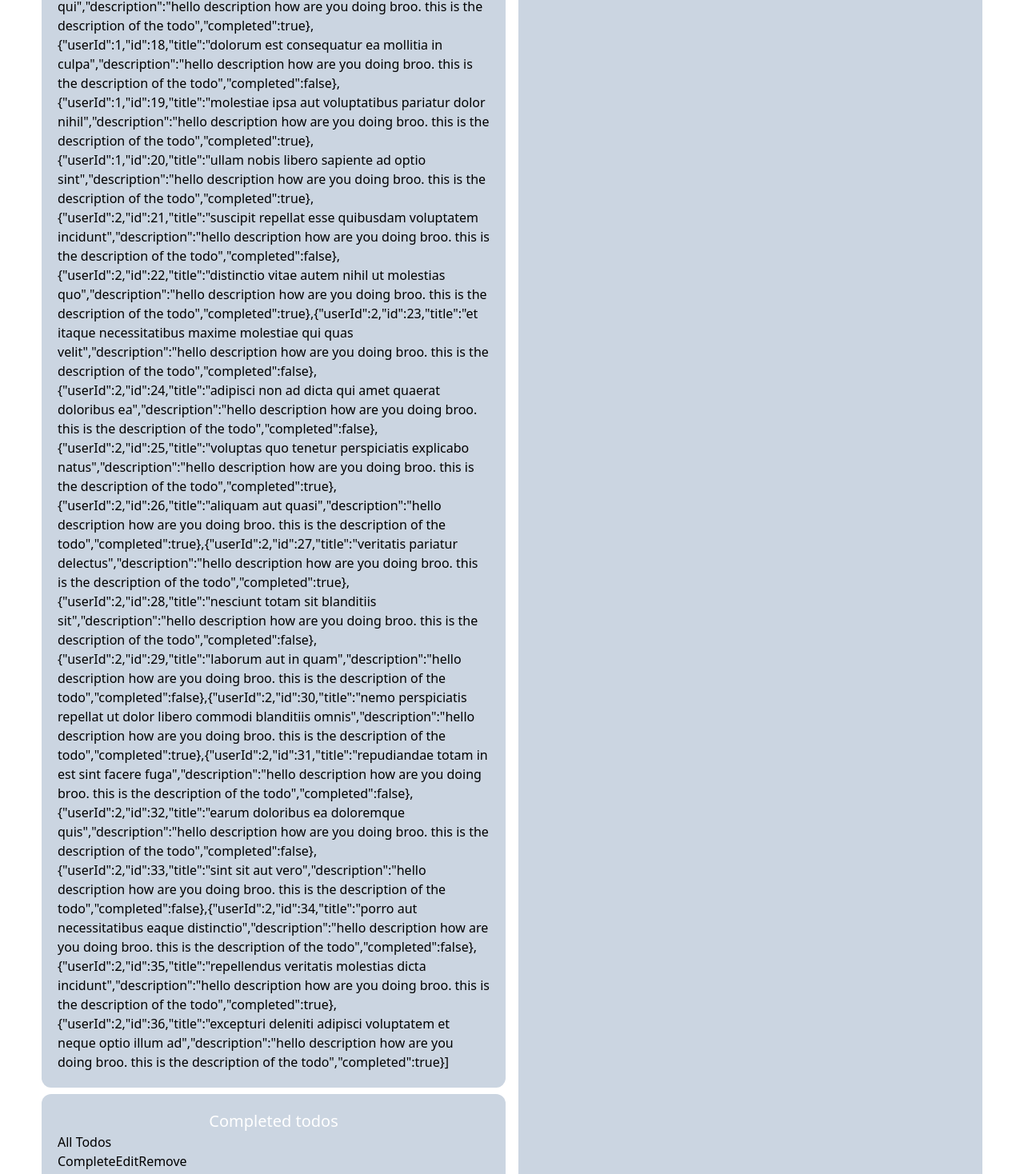
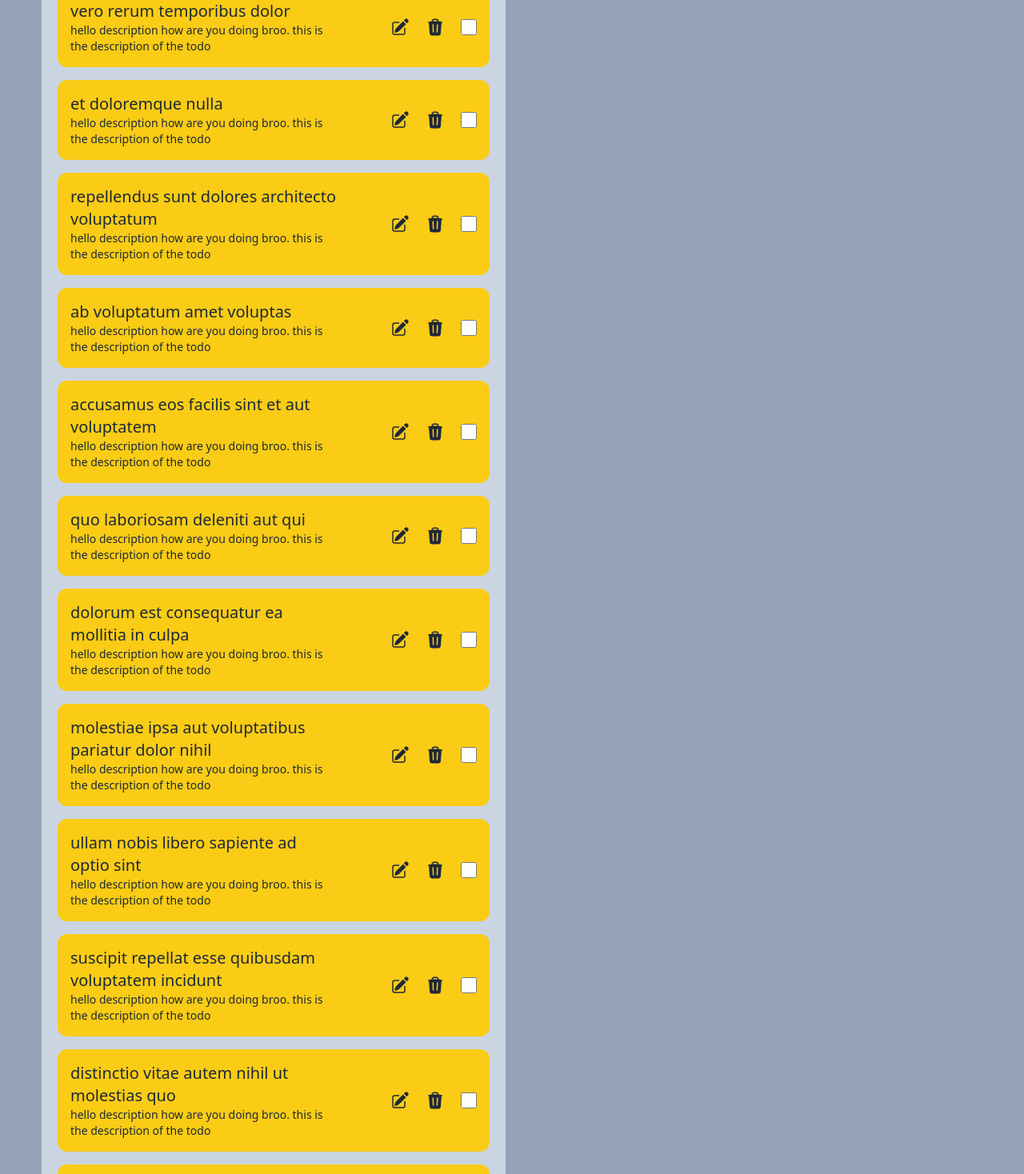
Before and after one commit to dembasow98/Todoro, a React (Create React App) app in the folder frontend/: page / in a window 1280 px wide. Shown: the part 936-2404 px from the top of the page at 80% size. Built offline with nearby package versions, Linux system fonts and the light colour scheme; data requests are answered from the project's data file.

Commit message:
Done designing and fetching the todos data from the json file.

```diff
--- a/frontend/package.json
+++ b/frontend/package.json
@@ -3,6 +3,9 @@
   "version": "0.1.0",
   "private": true,
   "dependencies": {
+    "@fortawesome/fontawesome-svg-core": "^6.2.0",
+    "@fortawesome/free-solid-svg-icons": "^6.2.0",
+    "@fortawesome/react-fontawesome": "^0.2.0",
     "@testing-library/jest-dom": "^5.16.5",
     "@testing-library/react": "^13.4.0",
     "@testing-library/user-event": "^13.5.0",
--- a/frontend/src/App.js
+++ b/frontend/src/App.js
@@ -2,7 +2,7 @@ import TodosList from './components/TodosList.jsx';
 
 function App() {
   return (
-    <div className="flex w-full px-8 flex-col h-screen place-content-center items-center bg-slate-400 dark:bg-black dark:text-white">
+    <div className="flex w-full px-8 flex-col min-h-screen h-cover place-content-center items-center bg-slate-400 dark:bg-black dark:text-white">
       <div className=' w-full py-4 rounded-xl place-content-center items-center bg-slate-300 dark:bg-slate-900'>
         <h1 className='text-3xl text-center'>Todoro</h1>
       </div>
--- a/frontend/src/components/NewTodo.jsx
+++ /dev/null
@@ -1,27 +0,0 @@
-
-
-const NewTodo = ({ todo, index, updateTodo, completeTodo, removeTodo }) => {
-    return (
-        <div
-        className="todo"
-        style={{ textDecoration: todo.isCompleted ? "line-through" : "" }}
-        >
-        {todo.text}
-        <div>
-            <button onClick={() => completeTodo(index)}>
-                Complete
-            </button>
-            <button onClick={() => updateTodo(index)}>
-                Edit
-            </button>
-            <button onClick={() => removeTodo(index)}>
-                Remove
-            </button>
-        </div>
-        </div>
-    );
-};
-
-
-
-export default NewTodo;
--- /dev/null
+++ b/frontend/src/components/Todo.jsx
@@ -0,0 +1,47 @@
+
+
+const Todo = ({ todo, index, updateTodo, completeTodo, removeTodo }) => {
+    return (
+        <div
+        className="todo"
+            /*style={{ textDecoration: todo.isCompleted ? "line-through" : "" }}*/
+        >
+        {/*todo.text*/}
+            <div className="flex flex-row justify-between min-h-[80px] mb-4 rounded-xl bg-yellow-400 w-full text-sm text-left text-gray-500 dark:text-gray-400">
+                <div className='flex flex-row w-full justify-between p-4 text-gray-800'>
+                    <div className='flex flex-col'>
+                        <p className='text-xl font-medium'>
+                            {todo.title}
+                        </p>
+                        <p className='text-sm text  font-sm'>
+                            {todo.description}
+                        </p>
+                    </div>
+                    <div className='flex flex-row gap-5 ml-16'>
+                        <button onClick={() => updateTodo(index)}>
+                            <svg xmlns="http://www.w3.org/2000/svg" viewBox="0 0 24 24" fill="currentColor" className="w-6 h-6">
+                                <path d="M21.731 2.269a2.625 2.625 0 00-3.712 0l-1.157 1.157 3.712 3.712 1.157-1.157a2.625 2.625 0 000-3.712zM19.513 8.199l-3.712-3.712-8.4 8.4a5.25 5.25 0 00-1.32 2.214l-.8 2.685a.75.75 0 00.933.933l2.685-.8a5.25 5.25 0 002.214-1.32l8.4-8.4z" />
+                                <path d="M5.25 5.25a3 3 0 00-3 3v10.5a3 3 0 003 3h10.5a3 3 0 003-3V13.5a.75.75 0 00-1.5 0v5.25a1.5 1.5 0 01-1.5 1.5H5.25a1.5 1.5 0 01-1.5-1.5V8.25a1.5 1.5 0 011.5-1.5h5.25a.75.75 0 000-1.5H5.25z" />
+                            </svg>
+
+                        </button>
+
+                        <button onClick={() => removeTodo(index)}>
+                            <svg xmlns="http://www.w3.org/2000/svg" viewBox="0 0 24 24" fill="currentColor" className="w-6 h-6">
+                                <path fill-rule="evenodd" d="M16.5 4.478v.227a48.816 48.816 0 013.878.512.75.75 0 11-.256 1.478l-.209-.035-1.005 13.07a3 3 0 01-2.991 2.77H8.084a3 3 0 01-2.991-2.77L4.087 6.66l-.209.035a.75.75 0 01-.256-1.478A48.567 48.567 0 017.5 4.705v-.227c0-1.564 1.213-2.9 2.816-2.951a52.662 52.662 0 013.369 0c1.603.051 2.815 1.387 2.815 2.951zm-6.136-1.452a51.196 51.196 0 013.273 0C14.39 3.05 15 3.684 15 4.478v.113a49.488 49.488 0 00-6 0v-.113c0-.794.609-1.428 1.364-1.452zm-.355 5.945a.75.75 0 10-1.5.058l.347 9a.75.75 0 101.499-.058l-.346-9zm5.48.058a.75.75 0 10-1.498-.058l-.347 9a.75.75 0 001.5.058l.345-9z" clip-rule="evenodd" />
+                            </svg>
+                        </button>
+                        <button onClick={() => completeTodo(index)}>
+                            <input id="checkbox-table-search-2" type="checkbox" className="mt-1 w-5 h-5 text-blue-600 bg-gray-100 rounded border-gray-300 focus:ring-blue-500 dark:focus:ring-blue-600 dark:ring-offset-gray-800 focus:ring-2 dark:bg-gray-700 dark:border-gray-600"/>
+                            <label for="checkbox-table-search-2" className="sr-only">checkbox</label>
+                        </button>
+                    </div>
+                </div>
+            </div>
+        </div>
+    );
+};
+
+
+
+export default Todo;
--- a/frontend/src/components/TodosList.jsx
+++ b/frontend/src/components/TodosList.jsx
@@ -1,7 +1,7 @@
 import React, {useState, useEffect} from 'react'
 import {useQuery, useMutation, useQueryClient} from 'react-query'
 import { addTodo, getTodos, updateTodo, deleteTodo } from '../api/todosAPI'
-import NewTodo from './NewTodo'
+import NewTodo from './Todo'
 
 
 const TodosList = () =>{
@@ -78,18 +78,13 @@ const TodosList = () =>{
         <div className='grid md:grid-cols-2 gap-4'>
             <div className='grid grid-rows-2 gap-2 order-2 md:order-1'>
                 <div className='flex flex-col px-5 py-5 rounded-xl  bg-slate-300 dark:bg-slate-900'>
-                    <h1 className='text-xl text-white text-center'>Your todos</h1>
-                    {todosList}
-                </div>
-                <div className='flex flex-col px-5 py-5 rounded-xl  bg-slate-300 dark:bg-slate-900'>
-                    <h1 className='text-xl text-white text-center'>Completed todos</h1>
+                    <h1 className='text-xl text-white text-center mb-5'>Your todos</h1>
                     {isLoading ? (
                         <div className='text-green-600'>Loading...</div>
                     ) : isError ? (
                         <div className='text-red-600'>Error: {error.message}</div>
                     ) : (
                         <div>
-                            <h1>All Todos</h1>
                             {todos.map((todo, index) => (
                                 <NewTodo
                                     key={index}
@@ -101,9 +96,14 @@ const TodosList = () =>{
                             ))}
                         </div>
                     )}
+
+                </div>
+                <div className='flex flex-col px-5 py-5 rounded-xl  bg-slate-300 dark:bg-slate-900'>
+                    <h1 className='text-xl text-white text-center mb-5'>Completed todos</h1>
+                    {todosList}
                 </div>
             </div>
-            <div className='flex flex-col order-1 md:order-2 px-5 py-5 rounded-xl  bg-slate-300 dark:bg-slate-900'>
+            <div className='flex flex-col order-1 max-h-[400px] md:order-2 px-5 py-5 rounded-xl  bg-slate-300 dark:bg-slate-900'>
                 <h1 className='text-xl text-white text-center'>Add todo</h1>
                 <form onSubmit={handleSubmit}>
                     <div class="mb-6">
```
Also changed, not shown: frontend/data/db.json (+31 -31 lines), 1 other file (tests, documents, lock files or other folders).
